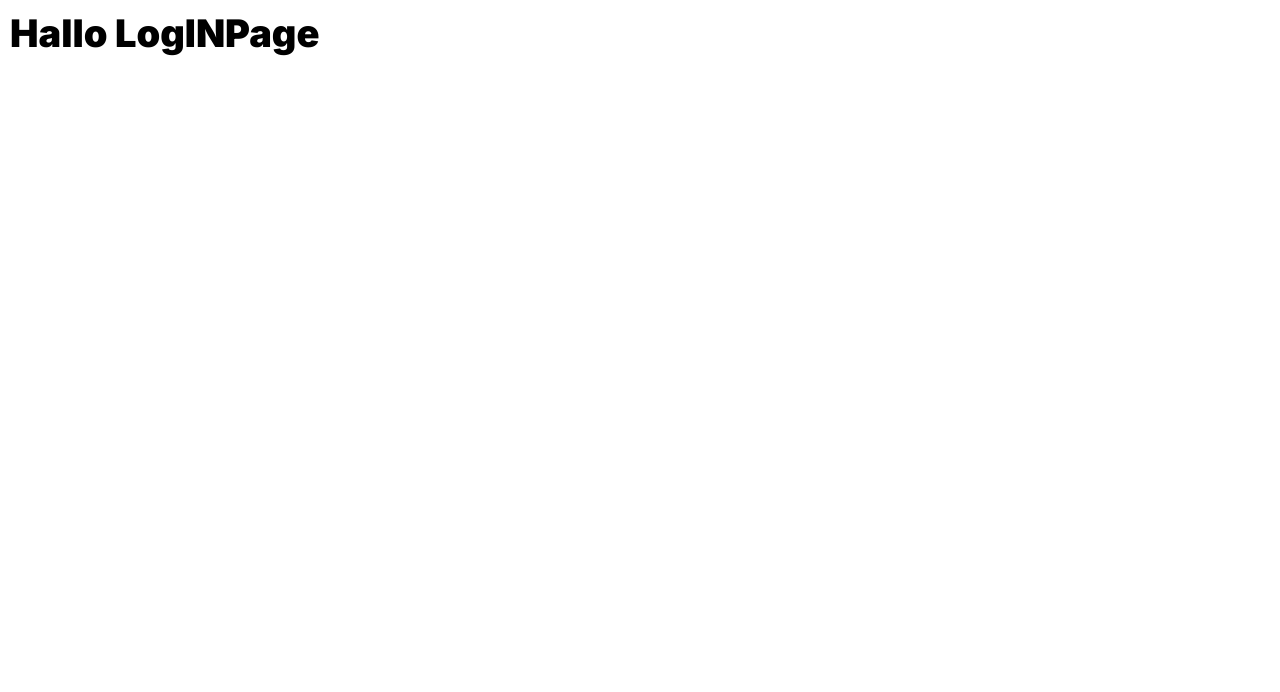
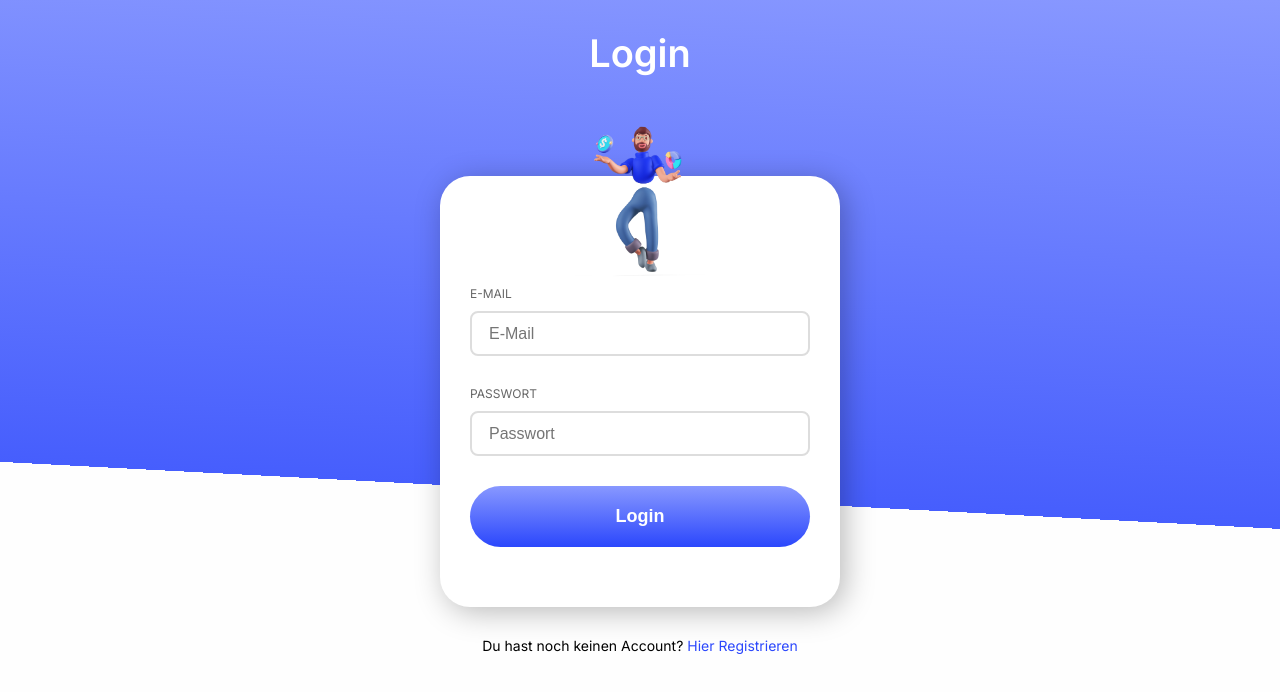
Before and after one commit to iderdiyok/sc_mono-app, a React (Create React App) app in the folder frontend/: page /login in a window 1280 px wide. Shown: the top 692 px of the page. Built offline with nearby package versions, Linux system fonts and the light colour scheme.

Commit message:
Login / Regist Page Done

```diff
--- a/frontend/public/index.html
+++ b/frontend/public/index.html
@@ -10,34 +10,14 @@
       content="Web site created using create-react-app"
     />
     <link rel="apple-touch-icon" href="%PUBLIC_URL%/logo192.png" />
-    <!--
-      manifest.json provides metadata used when your web app is installed on a
-      user's mobile device or desktop. See https://developers.google.com/web/fundamentals/web-app-manifest/
-    -->
+
     <link rel="manifest" href="%PUBLIC_URL%/manifest.json" />
-    <!--
-      Notice the use of %PUBLIC_URL% in the tags above.
-      It will be replaced with the URL of the `public` folder during the build.
-      Only files inside the `public` folder can be referenced from the HTML.
 
-      Unlike "/favicon.ico" or "favicon.ico", "%PUBLIC_URL%/favicon.ico" will
-      work correctly both with client-side routing and a non-root public URL.
-      Learn how to configure a non-root public URL by running `npm run build`.
-    -->
-    <title>React App</title>
+    <title>Mono</title>
   </head>
   <body>
     <noscript>You need to enable JavaScript to run this app.</noscript>
     <div id="root"></div>
-    <!--
-      This HTML file is a template.
-      If you open it directly in the browser, you will see an empty page.
 
-      You can add webfonts, meta tags, or analytics to this file.
-      The build step will place the bundled scripts into the <body> tag.
-
-      To begin the development, run `npm start` or `yarn start`.
-      To create a production bundle, use `npm run build` or `yarn build`.
-    -->
   </body>
 </html>
--- a/frontend/src/App.css
+++ b/frontend/src/App.css
@@ -3,6 +3,13 @@
 :root {
   --maincolor: #2b47fc;
   --secondcolor: #8898ff;
+  --textcolor: rgb(44, 44, 44);
+  --inputtext: #666666;
+  --inputborder: #dddddd;
+  --Iconmenu: #aaaaaa;
+  --green: #00b495;
+  --red: #e4797f;
+  --lightgray: #fafafa ;
 }
 
 /*VERLAUF BLAU*/
@@ -16,6 +23,9 @@ background: linear-gradient(
 
 body {
   font-family: Inter, Arial;
+}
+
+main {
   padding: 10px;
 }
 
@@ -25,8 +35,10 @@ body {
   box-sizing: border-box;
 }
 
+/*Basic Style*/
 h1 {
   font-size: 38px;
+  font-weight: 600;
 }
 
 h2 {
@@ -59,8 +71,7 @@ p {
   align-items: center;
 }
 
-
-
+/*Button Style*/
 .btn-blue {
   margin: 0 50px;
   padding: 20px 0px;
@@ -77,4 +88,29 @@ p {
   align-items: center;
   font-weight: 600;
   display: flex;
+  border: none;
 }
+
+/*From Style*/
+
+label {
+  text-transform: uppercase;
+  display: flex;
+  flex-direction: column;
+  font-size: 12px;
+  color: var(--inputtext);
+  margin-bottom: 30px;
+}
+
+
+input[type="text"],
+input[type="password"]{
+  height: 45px;
+   width: 100%;
+  padding: 17px;
+  border-radius: 8px;
+  border: 2px solid var(--inputborder);
+  color: var(--inputtext);
+  margin-top: 10px;
+  font-size: 16px;
+}
--- /dev/null
+++ b/frontend/src/Components/AddPhotoBtn.css
@@ -0,0 +1,27 @@
+.add-photo {
+  border: 2px dashed var(--inputborder);
+  border-radius: 8px;
+  padding: 5px 0;
+  height: 50px;
+  width: 100%;
+  margin: 10px 0 0 0;
+
+
+}
+
+input[type="file"] {
+  outline: 0;
+  opacity: 0;
+  user-select: none;
+}
+
+.add-photo svg {
+  fill: gray;
+  margin-right: 10px;
+}
+
+
+
+input[type="file"]{
+width: 10px;
+}
--- /dev/null
+++ b/frontend/src/Components/AddPhotoBtn.jsx
@@ -0,0 +1,22 @@
+import "./AddPhotoBtn.css";
+import PlusIcon from "./Icons_Component/PlusRoundIcon";
+
+const AddButtonIcon = () => {
+  return (
+    <div className="add-btn-file">
+      <label>
+        {" "}
+        Profil Foto
+        <div className="add-photo center">
+
+            <PlusIcon />
+            <p>Foto Hinzufügen</p>
+            <input type="file" />
+
+        </div>
+      </label>
+    </div>
+  );
+};
+
+export default AddButtonIcon;
--- a/frontend/src/Pages/Home.jsx
+++ b/frontend/src/Pages/Home.jsx
@@ -0,0 +1,7 @@
+const Home = () => {
+    return ( <main>
+
+    </main> );
+}
+
+export default Home;
--- a/frontend/src/Pages/LoginPage.css
+++ b/frontend/src/Pages/LoginPage.css
@@ -0,0 +1,68 @@
+.login-page {
+  background: rgb(136, 152, 255);
+  background: linear-gradient(
+    183deg,
+    rgba(136, 152, 255, 1) 0%,
+    rgba(70, 94, 253, 1) 61%,
+    rgba(254, 254, 254, 1) 61%
+  );
+  min-height: 100vh;
+}
+
+.login-page h1 {
+  color: white;
+  text-align: center;
+  margin: 20px 0 100px 0;
+}
+
+.login-page .from-container {
+  background-color: white;
+  display: flex;
+  justify-content: center;
+  align-items: center;
+  flex-direction: column;
+  border-radius: 30px;
+  max-width: 400px;
+  box-shadow: 5px 5px 30px rgba(0, 0, 0, 0.275);
+  padding: 110px 30px 30px 30px;
+  margin: auto;
+  position: relative;
+  margin-bottom: 30px;
+}
+
+.login-page .from-container img {
+  max-width: 130px;
+  position: absolute;
+  top: 10%;
+  left: 50%;
+  transform: translate(-50%, -50%);
+  animation: Swing 9s infinite ease-in-out;
+}
+
+.login-page .from-container button {
+  margin: 30px 0;
+  width: 100%;
+}
+
+.login-page form {
+  width: 100%;
+}
+
+.login-page p {
+  text-align: center;
+}
+
+.login-page p a {
+  color: var(--maincolor);
+  text-decoration: none;
+}
+
+@keyframes Swing {
+  0%,
+  100% {
+    top: 0px;
+  }
+  50% {
+    top: 30px;
+  }
+}
--- a/frontend/src/Pages/LoginPage.jsx
+++ b/frontend/src/Pages/LoginPage.jsx
@@ -1,7 +1,30 @@
+import "./LoginPage.css";
+import {Link} from "react-router-dom"
+
+
 const LoginPage = () => {
   return (
-    <main>
-      <h1>Hallo LogINPage</h1>
+    <main className="login-page">
+      <h1>Login</h1>
+      <section className="from-container">
+        <img src="./img/man.png" alt="logo" />
+        <form>
+          <label>
+            E-Mail
+            <input type="text" placeholder="E-Mail" />
+          </label>
+          <label>
+            Passwort
+            <input type="password" placeholder="Passwort" />
+          </label>
+          <button className="btn-blue" type="submit">
+            Login
+          </button>
+        </form>
+      </section>
+      <p>
+        Du hast noch keinen Account? <span> <Link to="/regestrieren">Hier Registrieren</Link> </span>
+      </p>
     </main>
   );
 };
--- a/frontend/src/Pages/SingUp.css
+++ b/frontend/src/Pages/SingUp.css
@@ -0,0 +1,47 @@
+.singup-page {
+  background: rgb(136, 152, 255);
+  background: linear-gradient(
+    183deg,
+    rgba(136, 152, 255, 1) 0%,
+    rgba(70, 94, 253, 1) 61%,
+    rgba(254, 254, 254, 1) 61%
+  );
+  min-height: 100vh;
+}
+
+.singup-page h1 {
+  color: white;
+  text-align: center;
+  margin: 20px 0 70px 0;
+}
+
+.singup-page form {
+    width: 100%;
+}
+
+.singup-page .from-container {
+  background-color: white;
+  display: flex;
+  justify-content: center;
+  align-items: center;
+  flex-direction: column;
+  border-radius: 30px;
+  max-width: 400px;
+  box-shadow: 5px 5px 30px rgba(0, 0, 0, 0.275);
+  padding: 30px ;
+  margin: 0 auto 30px auto;
+}
+
+.singup-page .from-container button {
+  margin: 30px 0;
+  width: 100%;
+}
+
+.singup-page p {
+  text-align: center;
+}
+
+.singup-page p a {
+  color: var(--maincolor);
+  text-decoration: none;
+}
--- /dev/null
+++ b/frontend/src/Pages/SingUp.jsx
@@ -0,0 +1,42 @@
+import "./SingUp.css";
+import { Link } from "react-router-dom";
+
+import AddButtonIcon from "../Components/AddPhotoBtn";
+
+const SingUp = () => {
+  return (
+    <main className="singup-page">
+      <h1>Registrieren</h1>
+      <section className="from-container">
+        <form>
+          <label>
+            Name
+            <input type="text" placeholder="Name" />
+          </label>
+          <label>
+            E-Mail
+            <input type="text" placeholder="E-Mail" />
+          </label>
+          <label>
+            Passwort
+            <input type="password" placeholder="Passwort" />
+          </label>
+          <AddButtonIcon />
+
+          <button className="btn-blue" type="submit">
+            Registrieren
+          </button>
+        </form>
+      </section>
+      <p>
+        Du hast bereits einen Account?{" "}
+        <span>
+          {" "}
+          <Link to="/login">Hier Login</Link>{" "}
+        </span>
+      </p>
+    </main>
+  );
+};
+
+export default SingUp;
```
